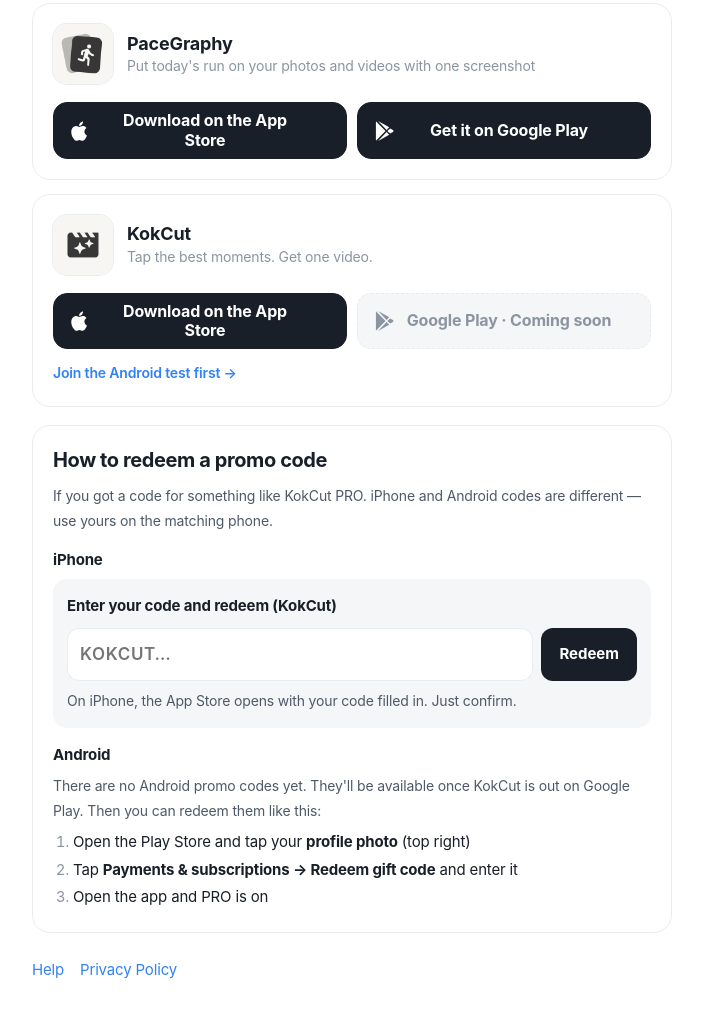
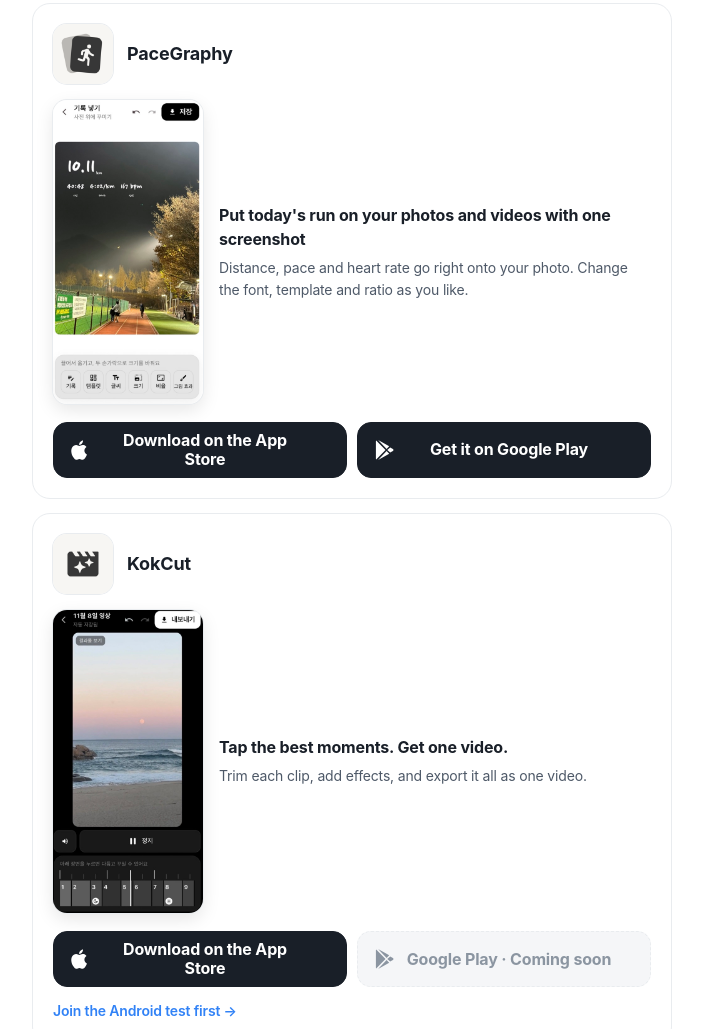
Before and after one commit to inwoox/mindeulle, a plain HTML site: page links/index.html in a window 1280 px wide. Shown: the part 213-1242 px from the top of the page, without its empty margins (288-991 px from the left). Drawn offline with Linux system fonts and the light colour scheme.

Commit message:
앱 받기 페이지: 앱마다 화면 캡처 + 핵심 소개 두 줄
Co-Authored-By: Claude Opus 5.5 <noreply@anthropic.com>

```diff
--- a/apps.js
+++ b/apps.js
@@ -7,6 +7,10 @@ window.APPS = {
     icon: "img/pacegraphy.png",
     ko: "러닝 기록 캡처 한 장으로, 오늘 달린 기록을 사진·영상 위에",
     en: "Put today's run on your photos and videos with one screenshot",
+    // 앱 받기 페이지 카드의 앱 화면 + 한 줄 소개 (2026-11-19)
+    shot: "img/pacegraphy-shot.jpg",
+    introKo: "거리·페이스·심박이 사진 위에 바로 올라가요. 글씨·템플릿·비율도 마음대로 바꿔요.",
+    introEn: "Distance, pace and heart rate go right onto your photo. Change the font, template and ratio as you like.",
     ios: { url: "https://apps.apple.com/app/id6762495276", live: true },
     android: { url: "https://play.google.com/store/apps/details?id=com.inwoo.pacegraphy", live: true }
   },
@@ -16,6 +20,9 @@ window.APPS = {
     icon: "img/kokcut.png",
     ko: "좋은 순간만 콕 찍으면, 영상 여러 개가 하나로",
     en: "Tap the best moments. Get one video.",
+    shot: "img/kokcut-shot.jpg",
+    introKo: "장면마다 다듬고 효과를 넣은 뒤, 한 편의 영상으로 바로 내보내요.",
+    introEn: "Trim each clip, add effects, and export it all as one video.",
     ios: { url: "https://apps.apple.com/app/id6826712066", live: true },  // 2026-11-14 App Store 출시
     android: { url: "https://play.google.com/store/apps/details?id=com.kokcut.kokcut", live: false, test: "kokcut-test/" }
   }
--- a/links/index.html
+++ b/links/index.html
@@ -113,9 +113,13 @@
       extra = '<a class="test-link" href="../' + a.android.test + '"><span class="ko">안드로이드 테스트에 먼저 참여하기 →</span>' +
         '<span class="en">Join the Android test first →</span></a>';
     }
+    // 앱 화면이 있으면: 머리는 이름만, 아래에 화면 + 핵심 소개 두 줄 (2026-11-19)
+    var desc = '<span class="ko">' + a.ko + '</span><span class="en">' + a.en + '</span>';
+    var shot = a.shot ? '<div class="app-shot"><img src="../' + a.shot + '" alt="' + a.name + ' 화면" loading="lazy" width="480" height="969">' +
+      '<div class="app-intro"><b>' + desc + '</b><p><span class="ko">' + a.introKo + '</span><span class="en">' + a.introEn + '</span></p></div></div>' : '';
     html += '<section class="store-card" id="' + id + '">' +
       '<div class="app-head"><img src="../' + a.icon + '" alt="" width="60" height="60"><div><b>' + a.name +
-      ' <span class="ko inline">' + a.nameKo + '</span></b><span class="ko">' + a.ko + '</span><span class="en">' + a.en + '</span></div></div>' +
+      ' <span class="ko inline">' + a.nameKo + '</span></b>' + (a.shot ? '' : desc) + '</div></div>' + shot +
       '<div class="store-row">' + order.map(function (s) { return button(s, a[s]); }).join("") + '</div>' + extra + '</section>';
   });
   document.getElementById("list").innerHTML = html;
--- a/style.css
+++ b/style.css
@@ -199,3 +199,7 @@ html[data-lang="en"] .app-head .inline { display: none !important; }
 .redeem input:focus { outline: 2px solid var(--accent); outline-offset: 1px; }
 .redeem button { font: inherit; font-size: 15px; font-weight: 700; border: 0; border-radius: 12px; padding: 0 18px; cursor: pointer; background: var(--fg); color: var(--bg); white-space: nowrap; }
 .redeem .promo-note { margin: 8px 0 0; }
+.app-shot { display: flex; align-items: center; gap: 16px; margin-top: 16px; }
+.app-shot img { width: 38%; max-width: 150px; height: auto; flex: none; border-radius: 14px; box-shadow: 0 0 0 1px var(--line), 0 6px 18px rgba(0,0,0,.10); }
+.app-intro b { display: block; font-size: 16px; line-height: 1.5; margin-bottom: 6px; }
+.app-intro p { margin: 0; color: var(--sub); font-size: 14px; line-height: 1.6; }
```
Also changed, not shown: img/kokcut-shot.jpg (added), img/pacegraphy-shot.jpg (added).
